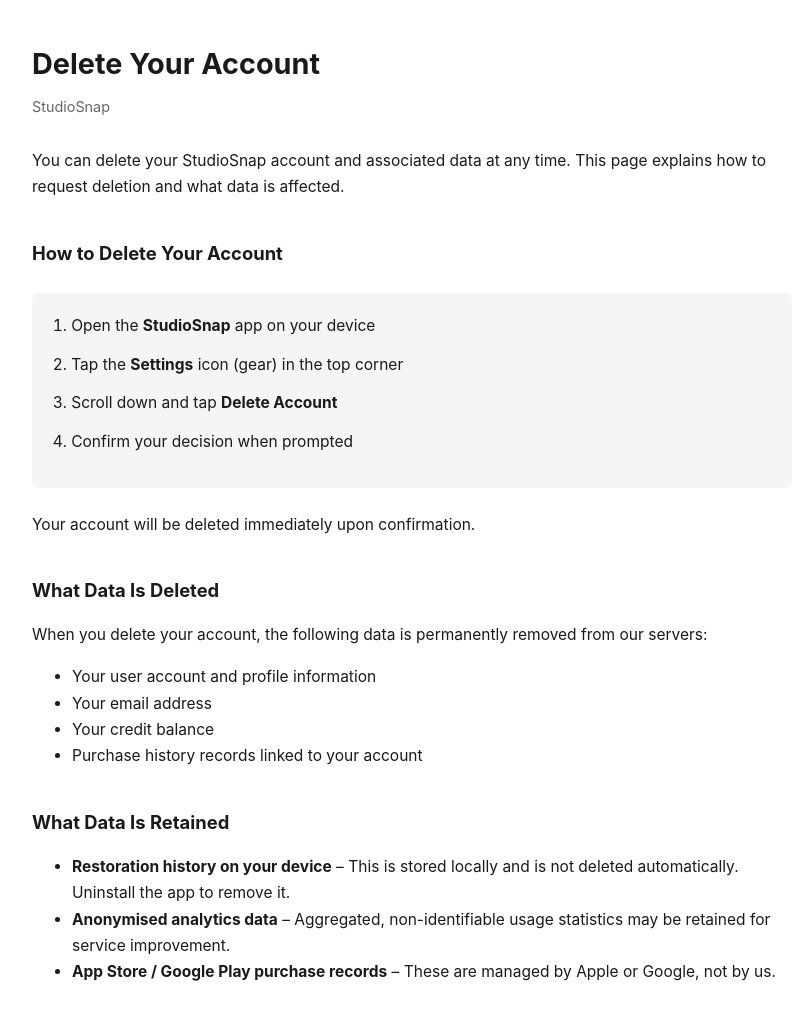
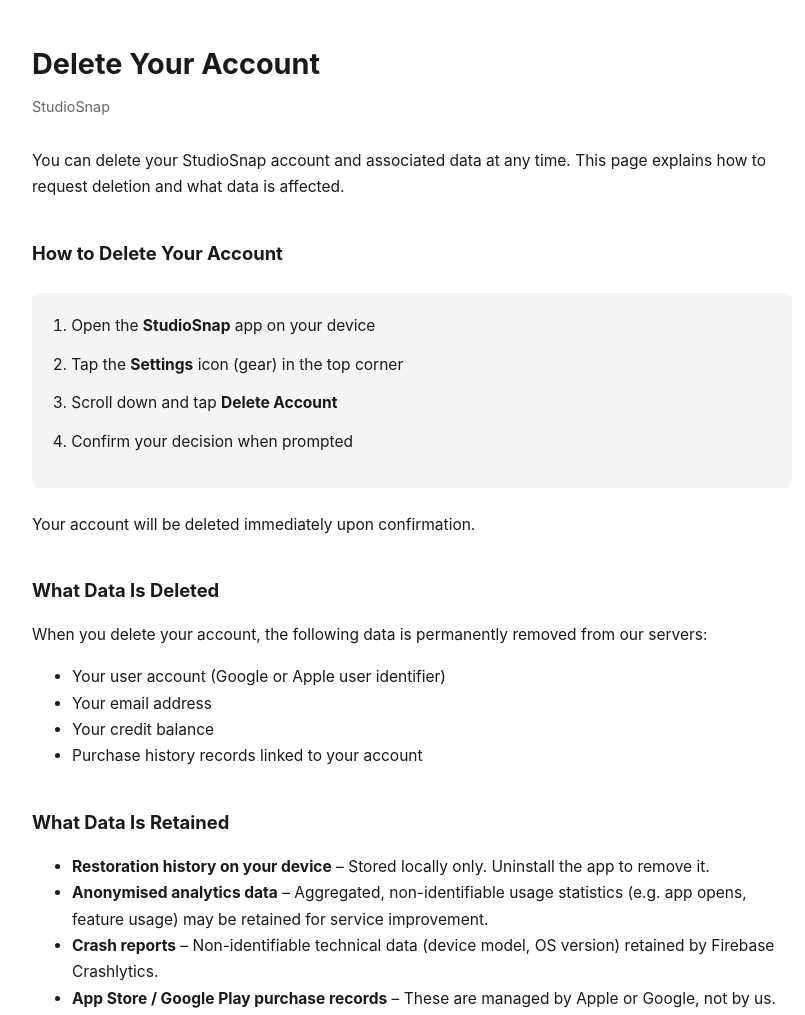
Before and after one commit to scott-middleton/scott-middleton.github.io, a plain HTML site: page studiosnap/delete-account.html in a window 1280 px wide. Shown: the top 1015 px of the page, without its empty margins (228-1033 px from the left). Drawn offline with Linux system fonts and the light colour scheme.

Commit message:
fix: clarify data collected and retained on delete account page

```diff
--- a/studiosnap/delete-account.html
+++ b/studiosnap/delete-account.html
@@ -46,7 +46,7 @@
 <h2>What Data Is Deleted</h2>
 <p>When you delete your account, the following data is permanently removed from our servers:</p>
 <ul>
-  <li>Your user account and profile information</li>
+  <li>Your user account (Google or Apple user identifier)</li>
   <li>Your email address</li>
   <li>Your credit balance</li>
   <li>Purchase history records linked to your account</li>
@@ -54,8 +54,9 @@
 
 <h2>What Data Is Retained</h2>
 <ul>
-  <li><strong>Restoration history on your device</strong> – This is stored locally and is not deleted automatically. Uninstall the app to remove it.</li>
-  <li><strong>Anonymised analytics data</strong> – Aggregated, non-identifiable usage statistics may be retained for service improvement.</li>
+  <li><strong>Restoration history on your device</strong> – Stored locally only. Uninstall the app to remove it.</li>
+  <li><strong>Anonymised analytics data</strong> – Aggregated, non-identifiable usage statistics (e.g. app opens, feature usage) may be retained for service improvement.</li>
+  <li><strong>Crash reports</strong> – Non-identifiable technical data (device model, OS version) retained by Firebase Crashlytics.</li>
   <li><strong>App Store / Google Play purchase records</strong> – These are managed by Apple or Google, not by us.</li>
 </ul>
 
```
